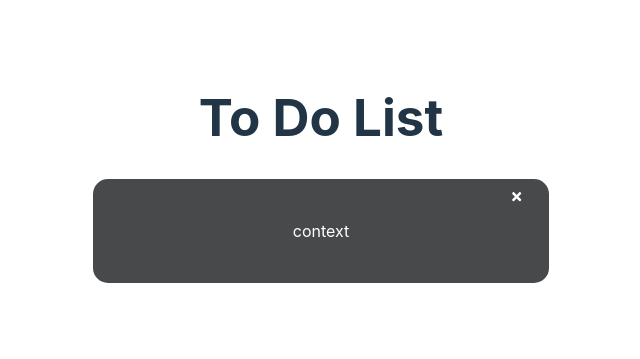
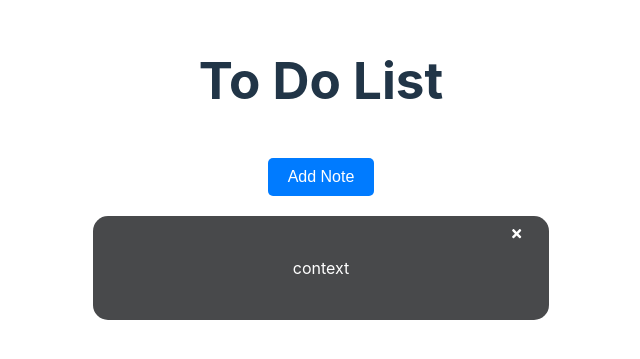
Before and after one commit to regovariff/todo-app, a React (Vite) app: page /todopage in a window 1280 px wide. Shown: the part 221-580 px from the top of the page, without its empty margins (319-959 px from the left). Built offline with nearby package versions, Linux system fonts and the light colour scheme.

Commit message:
addItem context

```diff
--- a/src/components/TodoList.tsx
+++ b/src/components/TodoList.tsx
@@ -16,7 +16,6 @@ function TodoList() {
 
   return (
     <>
-    <h1>To Do List</h1>
       <div>
         {listdata.map((item: DataList) => (
           <TodoItem key={item.id} item={item} />
--- a/src/context/TodoContext.tsx
+++ b/src/context/TodoContext.tsx
@@ -21,6 +21,11 @@ export const TodoProvider = ({ children }: { children: React.ReactNode }) => {
     }
   }
 
+  const addItem = (newItem: DataList) => {
+    newItem.id = listdata.length + 1;
+    setListData([newItem, ...listdata])
+  }
+
   return (
     <TodoContext.Provider
       value={{
--- a/src/pages/TodoPage.tsx
+++ b/src/pages/TodoPage.tsx
@@ -1,6 +1,7 @@
-import { useState } from 'react';
-import TodoList from '../components/TodoList';
+import { useState } from "react";
+import TodoList from "../components/TodoList";
 import TodoData from "../data/TodoData";
+import Button from "../components/Button";
 
 function TodoPage() {
   interface DataList {
@@ -10,8 +11,17 @@ function TodoPage() {
 
   const [listdata, setListData] = useState<DataList[]>(TodoData);
 
+  const addNote = () => {
+    console.log("add");
+
+  };
+
   return (
     <>
+      <div>
+        <h1>To Do List</h1>
+        <Button onClick={addNote}>Add Note</Button>
+      </div>
       <div>
         <TodoList />
       </div>
```
Lines whose indentation alone changed are shown as unchanged.
